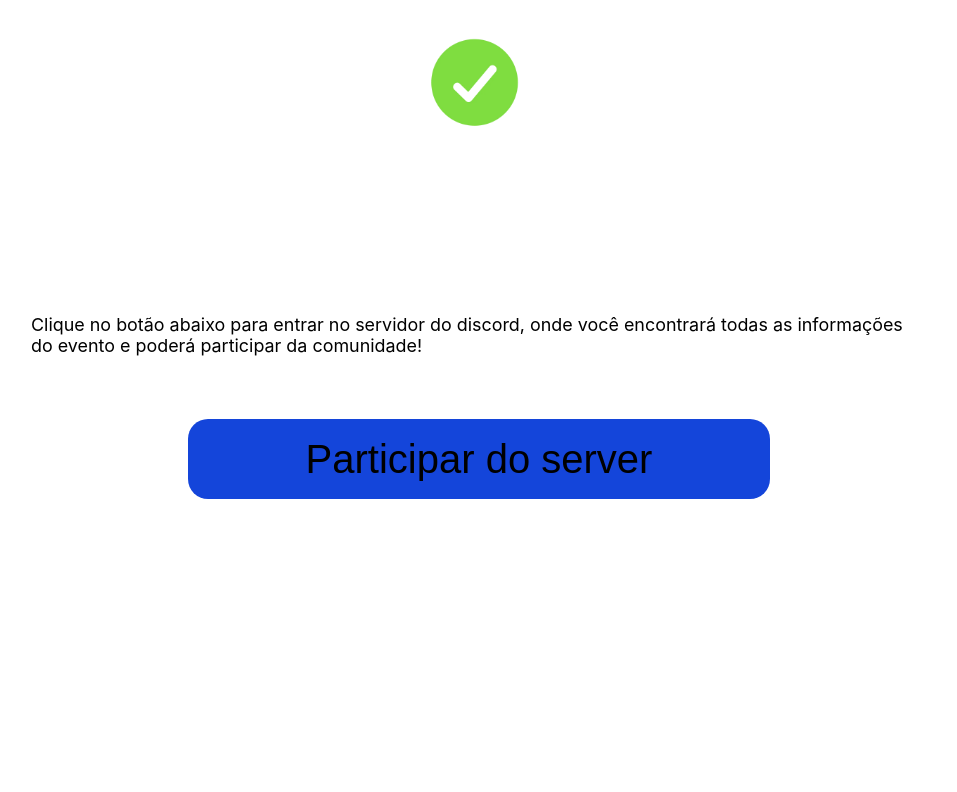
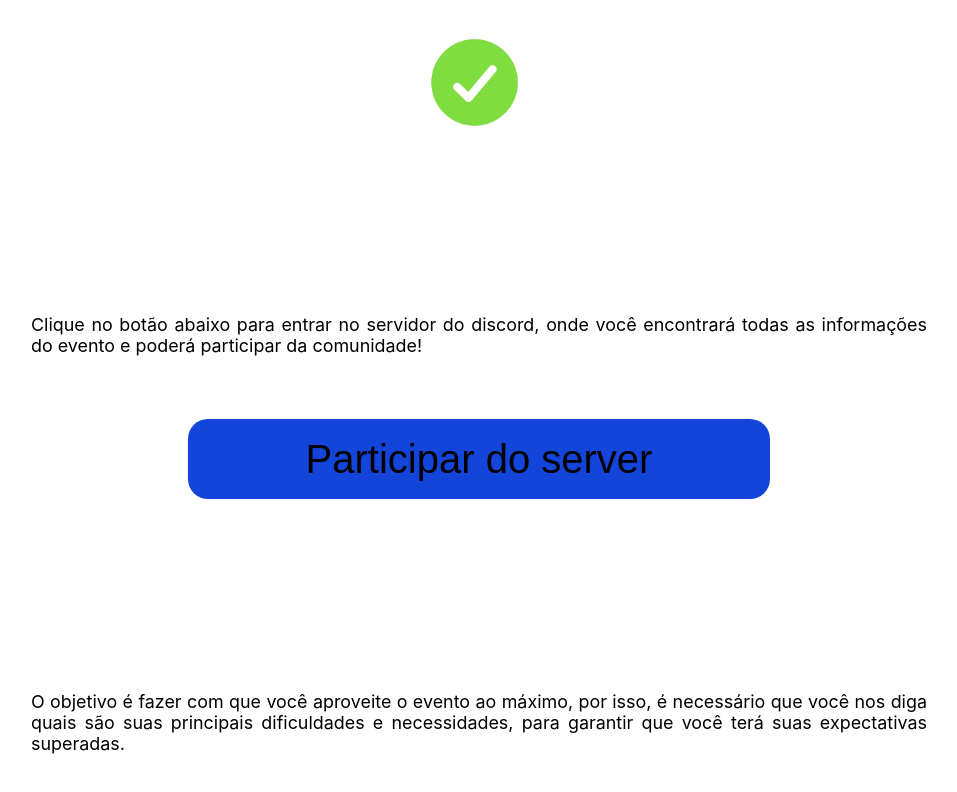
Before and after one commit to ppkat/Digital-Marketing-React-Launch-Site, a Next.js app: page /obrigado in a window 1280 px wide. Shown: the top 792 px of the page, without its empty margins (161-1118 px from the left). Built offline with nearby package versions, Linux system fonts and the light colour scheme.

Commit message:
EmailReasearch section

```diff
--- a/components/Title/index.jsx
+++ b/components/Title/index.jsx
@@ -5,7 +5,7 @@
     const hNum = Number(tag.slice(-1)) // the last number of "h" tags
     const fontSize = () => {
         let fontVw = 2.6
-        let fontPx = 20
+        let fontPx = 18
         for (let i = hNum; i > 1; i--) {
             fontVw -= 0.45
         }
--- a/pages/obrigado/Sections/DiscordServer/styles.jsx
+++ b/pages/obrigado/Sections/DiscordServer/styles.jsx
@@ -6,6 +6,7 @@
     margin-top: 0;
     p{
         padding-bottom: 5%;
+        text-align: justify;
     }
 `
 
--- /dev/null
+++ b/pages/obrigado/Sections/EmailReasearch/index.jsx
@@ -0,0 +1,11 @@
+import Title from "/components/Title";
+import { Container } from "./styles";
+
+export default function EmailResearch() {
+    return (
+        <Container>
+            <Title tag='h3'>Acesse seu e-mail e responda a pesquisa que foi enviada!</Title>
+            <p>O objetivo é fazer com que você aproveite o evento ao máximo, por isso, é necessário que você nos diga quais são suas principais dificuldades e necessidades, para garantir que você terá suas expectativas superadas.</p>
+        </Container>
+    )
+}
--- /dev/null
+++ b/pages/obrigado/Sections/EmailReasearch/styles.jsx
@@ -0,0 +1,8 @@
+import styled from "styled-components"
+import BaseSection from "/styles/BaseSection"
+
+export const Container = styled(BaseSection)`
+    font-size: max(14px, 1.4vw);
+    margin-top: 15px;
+    text-align: justify;
+`
--- a/pages/obrigado/index.jsx
+++ b/pages/obrigado/index.jsx
@@ -1,9 +1,11 @@
 import DiscordServer from "./Sections/DiscordServer";
+import EmailResearch from "./Sections/EmailReasearch";
 
 export default function ThanksPage() {
     return (
         <>
             <DiscordServer />
+            <EmailResearch />
         </>
     )
 }
```
